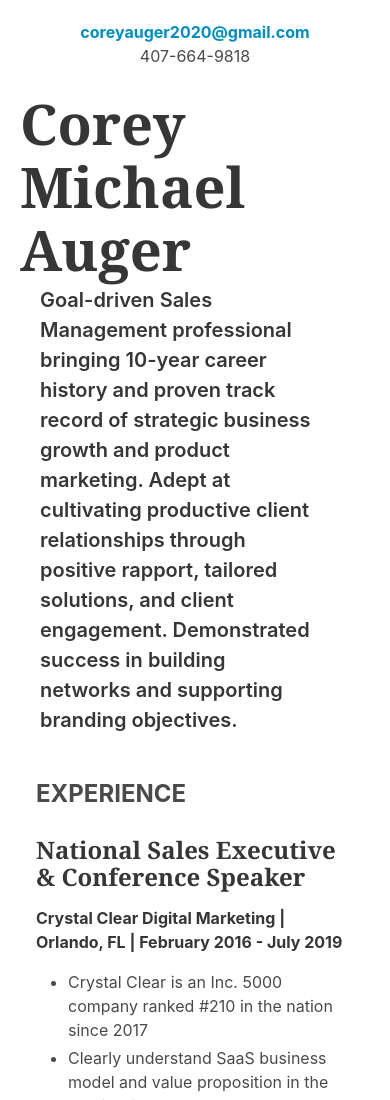
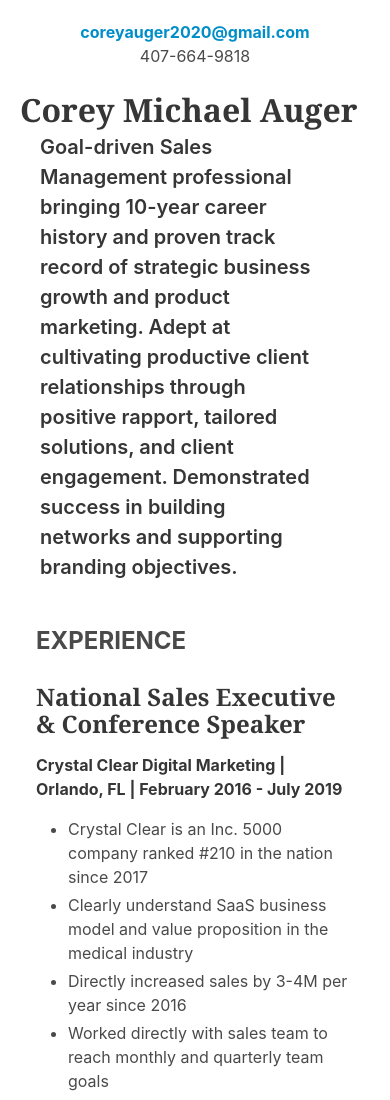
Before and after one commit to coreymauger/resume, a website: page index.html in a window 390 px wide. Shown: the top 1100 px of the page. Drawn offline with nearby package versions, Linux system fonts and the light colour scheme.

Commit message:
Update mobile title size

```diff
--- a/index.html
+++ b/index.html
@@ -59,6 +59,10 @@
             @media only screen and (max-width: 768px) {
                 .content {
                     padding: 20px;
+                }
+
+                h1.title {
+                    font-size: 2em;
                 }
             }
 
```
